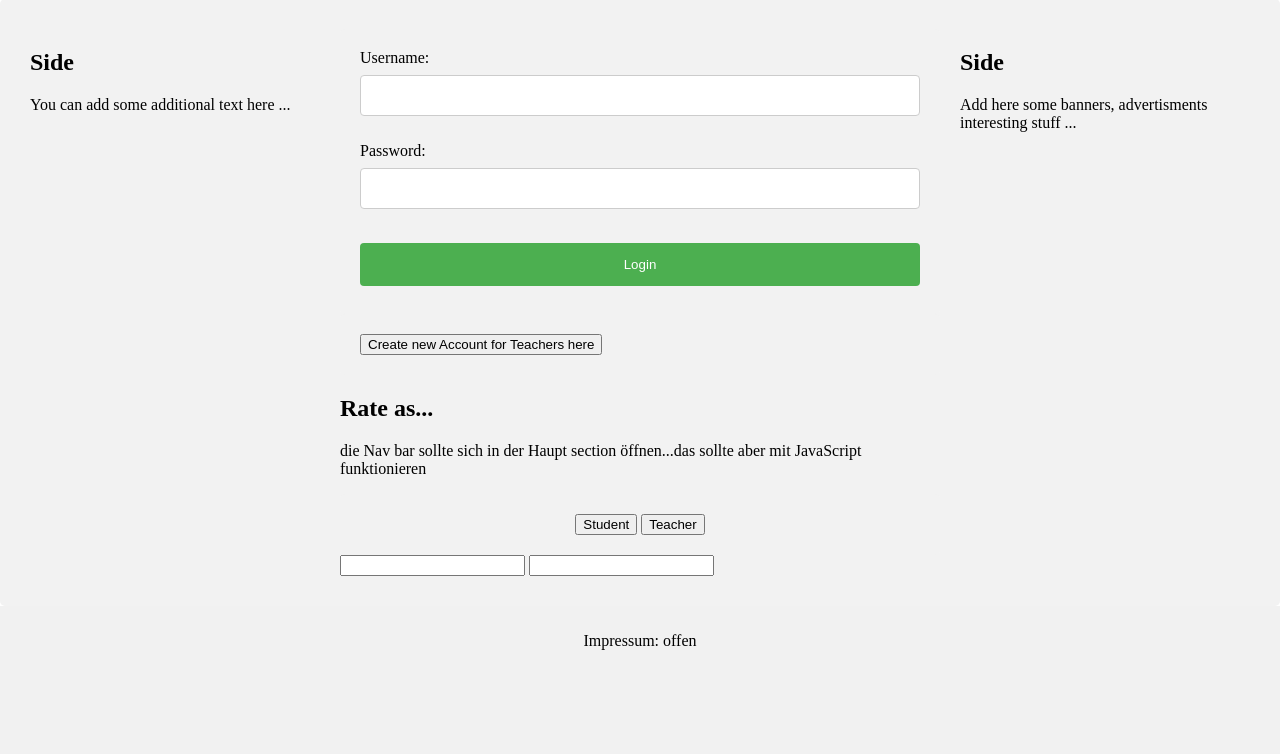
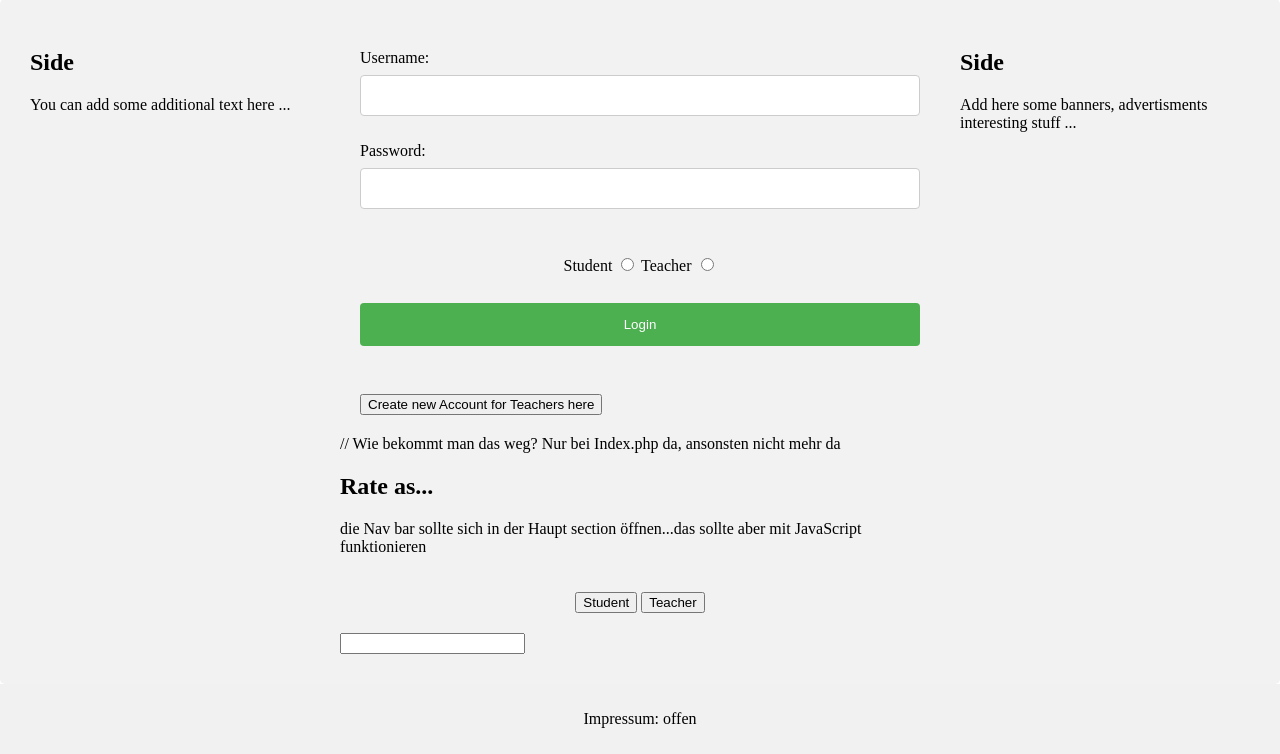
Before and after one commit to Vinniento/semesterwork_alt, a PHP site: page /index.php?content=login in a window 1280 px wide. Shown: the part 167-921 px from the top of the page. Before the commit the page ends 817 px from the top, so only its background shows below. Run offline with PHP 8.4, Linux system fonts and the light colour scheme.

Commit message:
weitere Änderungen

```diff
--- a/index.php
+++ b/index.php
@@ -50,6 +50,8 @@
       }
     ?>
 
+
+    // Wie bekommt man das weg? Nur bei Index.php da, ansonsten nicht mehr da
     <h2 id="whoareyou">Rate as...</h2>
       <p>die Nav bar sollte sich in der Haupt section öffnen...das sollte aber mit JavaScript funktionieren</p>
 
@@ -61,14 +63,6 @@
     <input list="university">
     <datalist id="university" name="university">
     <option value = "FH Campus Wien">
-    <option value = "FH Technikum Wien">
-    <option value = "Technische Universität Wien">
-    <option value = "---">
-    </datalist>
-
-    <input list="chosenuniversity">
-    <datalist id="chosenuniversity" name="chosenuniversity">
-    <option value = "Computer Science and Digital Communications">
     <option value = "FH Technikum Wien">
     <option value = "Technische Universität Wien">
     <option value = "---">
--- a/login.inc.php
+++ b/login.inc.php
@@ -4,6 +4,12 @@
   <input type="text" id="username" name="username" required><br><br>
   <label for="pwd">Password:</label>
   <input type="password"  id="pwd" name="password" required><br><br>
+  <div id="buttonchooseperson" class="btn-group" style="text-align: center">
+  <label>Student</label>
+  <input type="radio" value="student" name="chooseperson" id="studentradio">
+  <label>Teacher</label>
+  <input type="radio" value="teacher" name="chooseperson" id="teacherradio">
+  </div>
   <input type="submit" value="Login">
   <input type="hidden" name="content" value="validate">
 </form>
```
